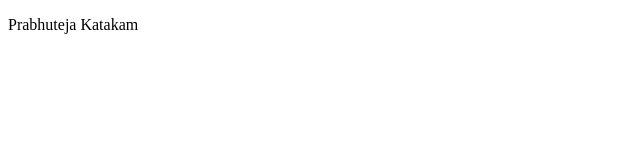
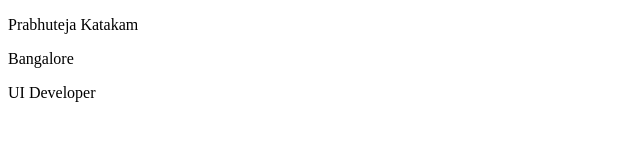
Before and after one commit to prabhuteja143/UI-Workshop, a plain HTML site: page index.html in a window 1280 px wide. Shown: the whole page, without its empty margins (0-640 px from the left). Drawn offline with Linux system fonts and the light colour scheme.

Commit message:
new data added

```diff
--- a/index.html
+++ b/index.html
@@ -8,5 +8,7 @@
 </head>
 <body>
     <p>Prabhuteja Katakam</p>
+    <p>Bangalore</p>
+    <p>UI Developer</p>
 </body>
 </html>
```
